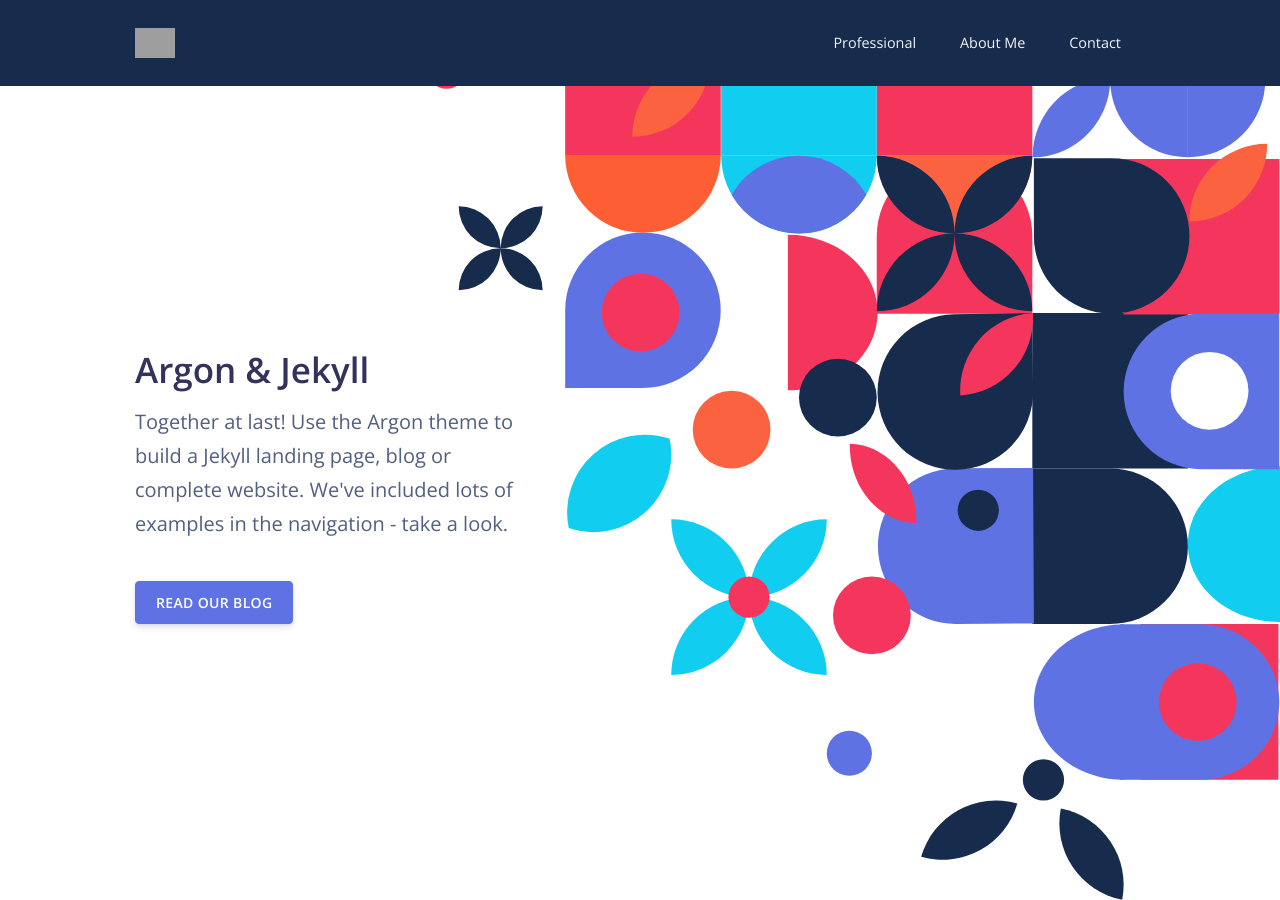
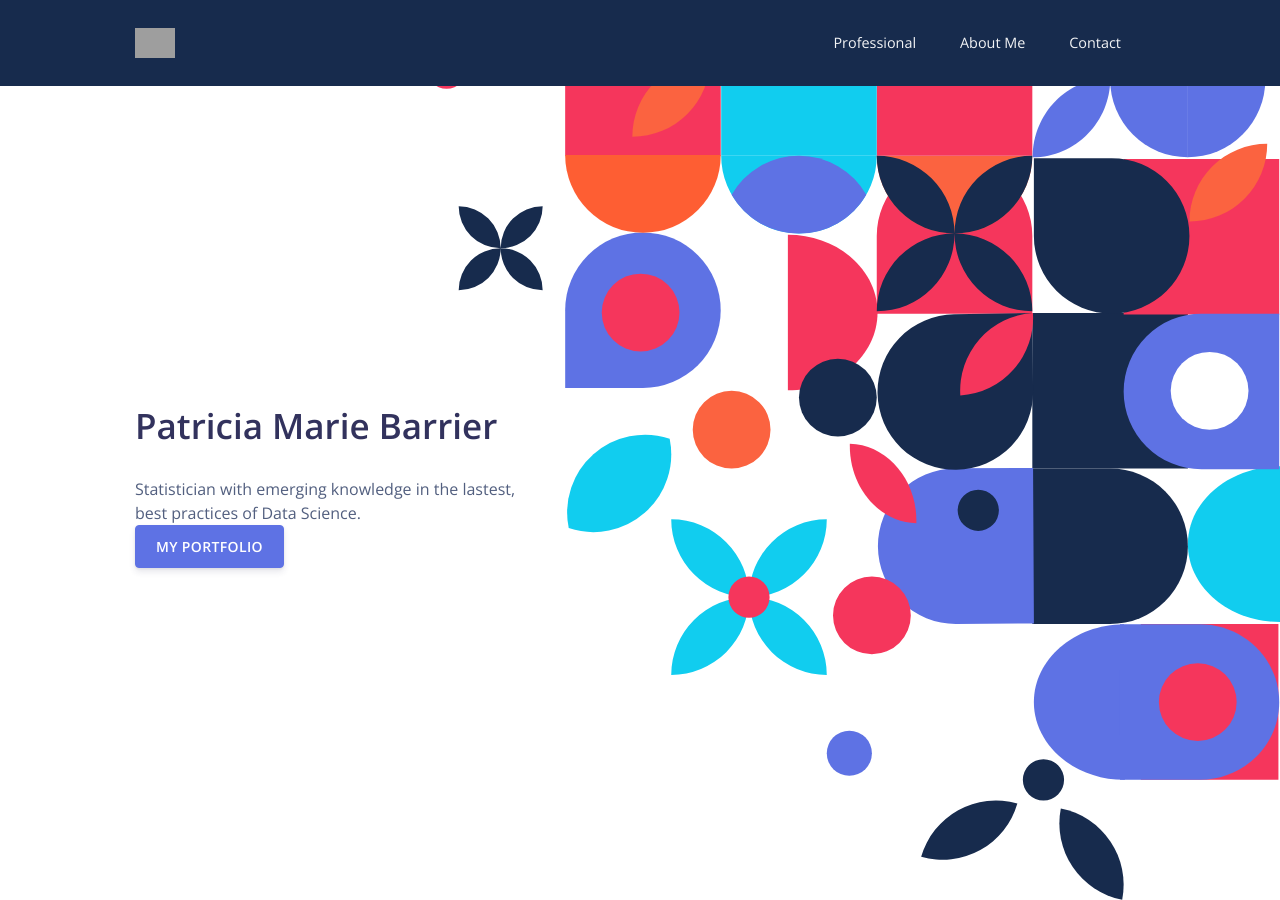
Before and after one commit to patriciamariebarrier/patriciamariebarrier.github.io, a Jekyll site: the page built from index.html, in a window 1280 px wide and 900 px high. Built offline with Jekyll 4.4.1, drawn with Linux system fonts in a browser that asks for light colours; nearby versions of some CDN libraries; grey boxes are pictures that could not be loaded.

Commit message:
Update home-sample.html

```diff
--- a/_includes/home-sample.html
+++ b/_includes/home-sample.html
@@ -4,12 +4,11 @@
     <div class="container">
       <div class="row">
         <div class="col-lg-5 col-md-7 mr-auto text-left d-flex justify-content-center flex-column">
-          <h3 class="display-3">Argon &amp; Jekyll</h3>
-          <p class="lead mt-0">Together at last! Use the Argon theme to build a Jekyll landing page, blog or complete website. We've included lots of examples in the navigation - take a look.</p>
-          <br>
+          <h3 class="display-3">Patricia Marie Barrier</h3>
+          <p class="lead mt-0"></p>Statistician with emerging knowledge in the lastest, best practices of Data Science. <br>
           <div class="buttons">
             <a href="/blog" class="btn btn-primary">
-              Read our blog
+              My Portfolio
             </a>
           </div>
         </div>
```
